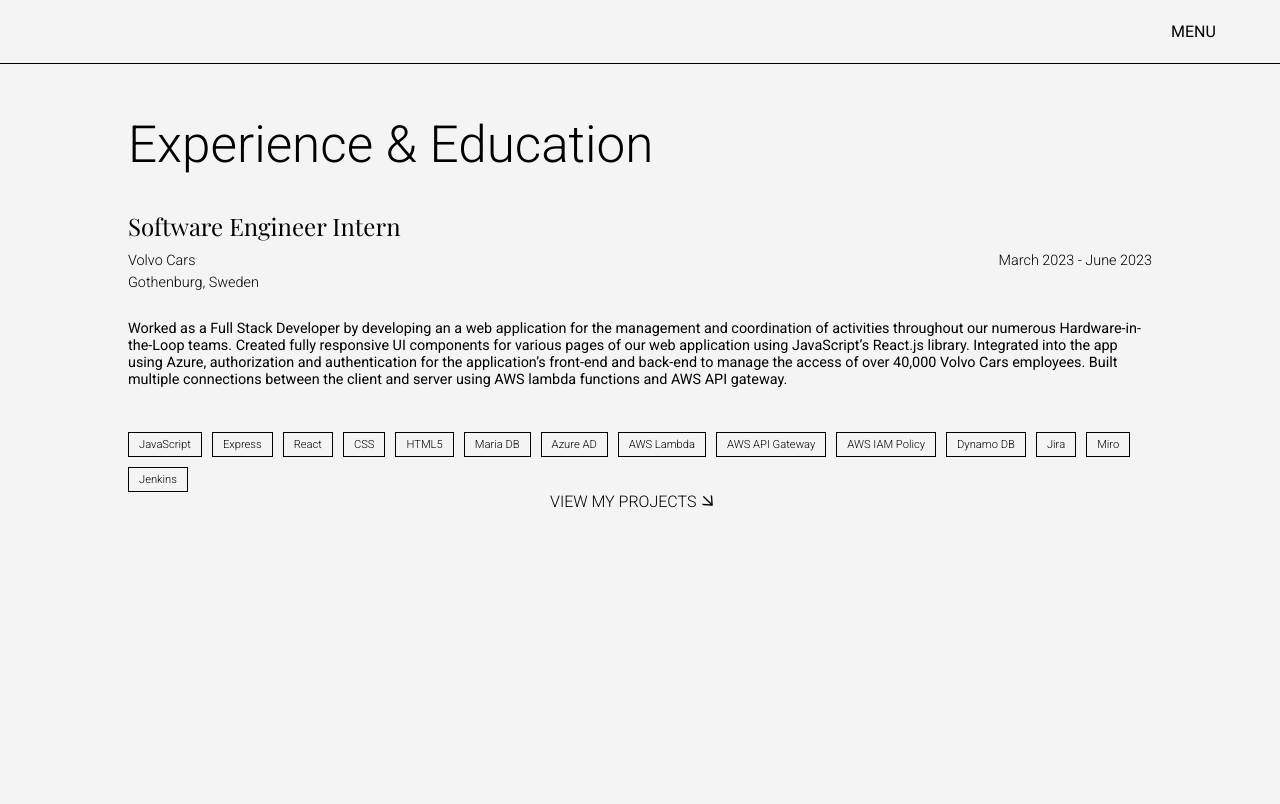
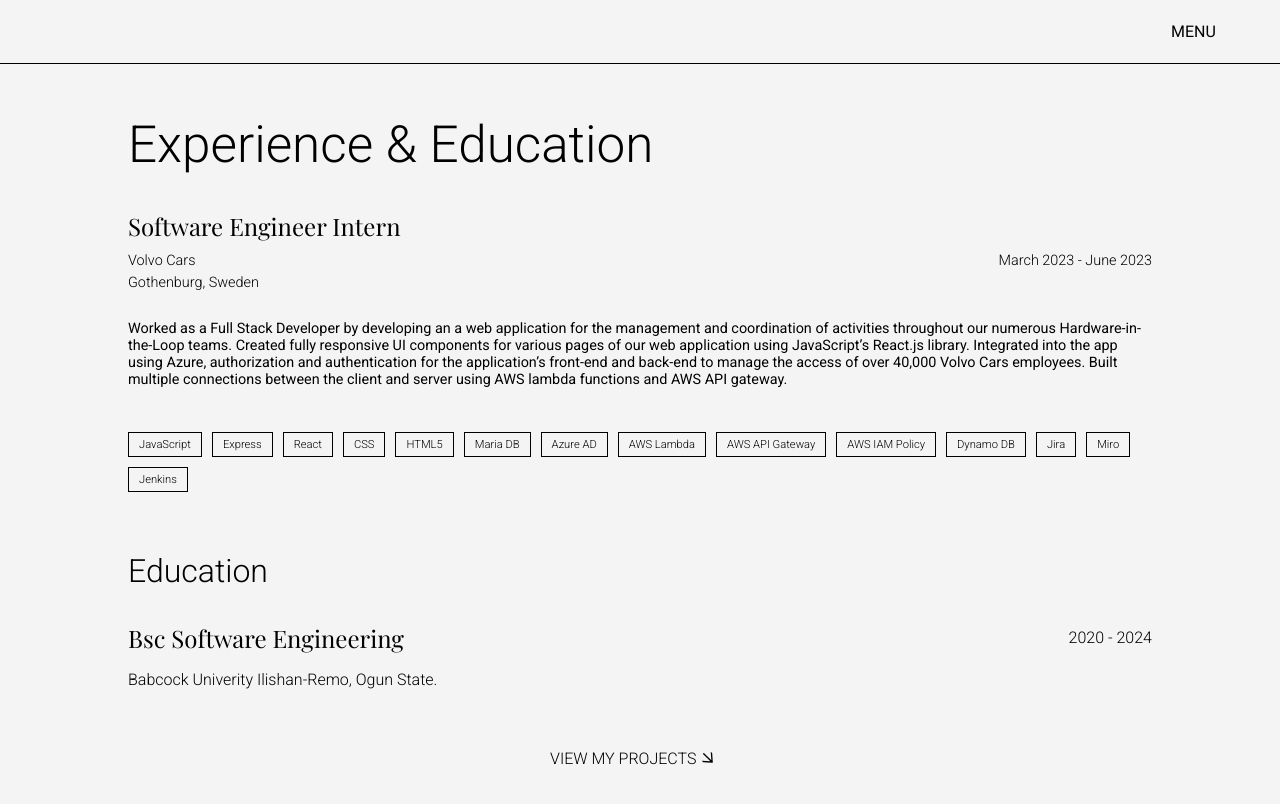
Before and after one commit to SomtoJF/whoissomto, a React (Vite) app: page /experience in a window 1280 px wide. Shown: the top 804 px of the page. Built offline with nearby package versions, Linux system fonts and the light colour scheme; a web font is replaced by a local one.

Commit message:
Import new education component

```diff
--- a/src/pages/Experience.tsx
+++ b/src/pages/Experience.tsx
@@ -3,12 +3,14 @@ import AnimatedPage from "../components/AnimatedPage/AnimatedPage";
 import "./Experience.styles.sass";
 import { Link } from "react-router-dom";
 import ExperienceComponent from "../components/Experience&Education/Experience";
+import EducationComponent from "../components/Experience&Education/Education";
 
 export default function Experience() {
 	return (
 		<AnimatedPage id="experience-education">
 			<h1>Experience & Education</h1>
 			<ExperienceComponent />
+			<EducationComponent />
 			<Link to={"/projects"} id="link-to-projects">
 				VIEW MY PROJECTS <ArrowRightOutlined />
 			</Link>
```
